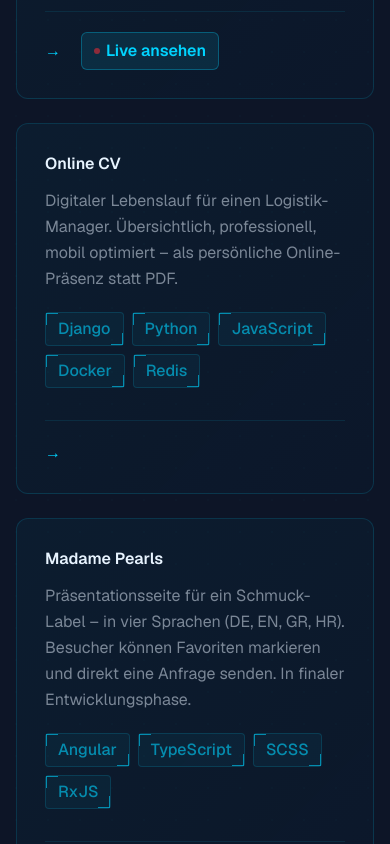
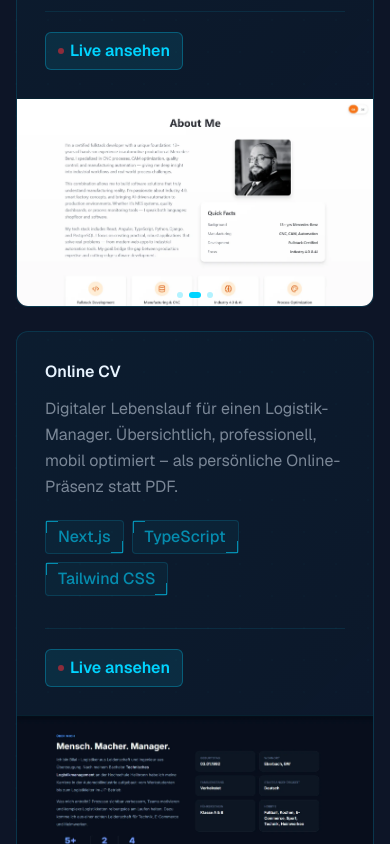
Before and after one commit to CenkKorkmaz92/korkmaz-it-solutions, a Next.js app: page / in a window 390 px wide. Shown: the part 5540-6384 px from the top of the page. Built offline with nearby package versions, Linux system fonts and the light colour scheme.

Commit message:
Rework projects section: add image slider and update preview paths

```diff
--- a/src/sections/ProjectsSection.tsx
+++ b/src/sections/ProjectsSection.tsx
@@ -1,26 +1,124 @@
 "use client";
 
+import Image from "next/image";
 import Link from "next/link";
+import { useState, useEffect } from "react";
 import Container from "@/components/layout/Container";
 import { useTranslation } from "@/hooks/useTranslation";
 import { useReveal } from "@/hooks/useReveal";
 
 /**
- * Static metadata for each project card — GitHub/live URLs and technology tags.
+ * Static metadata for each project card — GitHub/live URLs, technology tags, and preview images.
  * Order must match the `t.projects.items` array in translations.
+ * Place screenshots in /public/images/projects/ named e.g. portfolio-preview-1.webp
  */
 const projectsMeta = [
-  { tags: ["React", "TypeScript", "Vite", "Tailwind CSS", "shadcn/ui"], href: "https://github.com/CenkKorkmaz92/my_portfolio", liveHref: "https://korkmaz-it-solutions.com/projects/portfolio/", comingSoon: false },
-  { tags: ["Django", "Python", "JavaScript", "Docker", "Redis"], href: "https://github.com/CenkKorkmaz92/videoflix_DA", liveHref: null, comingSoon: false },
-  { tags: ["Angular", "TypeScript", "SCSS", "RxJS"], href: "https://github.com/CenkKorkmaz92/madame_pearls_2.0", liveHref: "https://korkmaz-it-solutions.com/projects/madame_pearls/", comingSoon: true },
-  { tags: ["React", "TypeScript", "Vite", "Tailwind CSS"], href: "https://github.com/CenkKorkmaz92/mr.ink_tatto_homepage", liveHref: "https://korkmaz-it-solutions.com/projects/mr_ink_tattoo/", comingSoon: false },
+  {
+    tags: ["React", "TypeScript", "Vite", "Tailwind CSS", "shadcn/ui"],
+    liveHref: "https://korkmaz-it-solutions.com/projects/portfolio/",
+    comingSoon: false,
+    previews: [
+      "/images/projects/portfolio-preview-1.webp",
+      "/images/projects/portfolio-preview-2.webp",
+      "/images/projects/portfolio-preview-3.webp",
+    ],
+  },
+  {
+    tags: ["Next.js", "TypeScript", "Tailwind CSS"],
+    liveHref: "https://korkmaz-it-solutions.com/projects/bilal-cevik/",
+    comingSoon: false,
+    previews: [
+      "/images/projects/cv-preview-1.webp",
+      "/images/projects/cv-preview-2.webp",
+      "/images/projects/cv-preview-3.webp",
+    ],
+  },
+  {
+    tags: ["Angular", "TypeScript", "SCSS", "RxJS"],
+    liveHref: "https://korkmaz-it-solutions.com/projects/madame_pearls/",
+    comingSoon: true,
+    previews: [
+      "/images/projects/madame-pearls-preview-1.webp",
+      "/images/projects/madame-pearls-preview-2.webp",
+      "/images/projects/madame-pearls-preview-3.webp",
+    ],
+  },
+  {
+    tags: ["React", "TypeScript", "Vite", "Tailwind CSS"],
+    liveHref: "https://korkmaz-it-solutions.com/projects/mr_ink_tattoo/",
+    comingSoon: false,
+    previews: [
+      "/images/projects/mr-ink-preview-1.webp",
+      "/images/projects/mr-ink-preview-2.webp",
+      "/images/projects/mr-ink-preview-3.webp",
+    ],
+  },
 ];
+
+const SLIDE_INTERVAL = 5000;
+
+function PreviewSlider({ previews, title }: { previews: string[]; title: string }) {
+  const [current, setCurrent] = useState(0);
+  const [prev, setPrev] = useState<number | null>(null);
+
+  useEffect(() => {
+    const id = setInterval(() => {
+      setCurrent((c) => {
+        setPrev(c);
+        return (c + 1) % previews.length;
+      });
+    }, SLIDE_INTERVAL);
+    return () => clearInterval(id);
+  }, [previews.length]);
+
+  const handleDot = (i: number) => {
+    setPrev(current);
+    setCurrent(i);
+  };
+
+  return (
+    <div className="relative w-full h-full">
+      {previews.map((src, i) => {
+        const isActive = i === current;
+        const isPrev = i === prev;
+        return (
+          <Image
+            key={src}
+            src={src}
+            alt={`${title} preview ${i + 1}`}
+            fill
+            sizes="(max-width: 1024px) 100vw, 320px"
+            className="object-cover object-top"
+            style={{
+              opacity: isActive ? 1 : 0,
+              zIndex: isActive ? 2 : isPrev ? 1 : 0,
+              transition: isActive ? "opacity 1000ms ease-in-out" : "opacity 1000ms ease-in-out",
+            }}
+          />
+        );
+      })}
+      {/* Dot indicators */}
+      <div className="absolute bottom-2 left-0 right-0 flex justify-center gap-1.5" style={{ zIndex: 3 }}>
+        {previews.map((_, i) => (
+          <button
+            key={i}
+            onClick={() => handleDot(i)}
+            aria-label={`Show preview ${i + 1}`}
+            className={`h-1.5 rounded-full transition-all duration-300 ${
+              i === current ? "bg-accent w-3" : "bg-accent/30 w-1.5"
+            }`}
+          />
+        ))}
+      </div>
+    </div>
+  );
+}
 
 /** Projects section — grid of project cards with tags, GitHub and live links. */
 export default function ProjectsSection() {
   const t = useTranslation();
   const headerRef = useReveal();
-  const gridRef = useReveal<HTMLUListElement>();
+  const gridRef = useReveal<HTMLUListElement>(0.04);
   return (
     <section id="projects" aria-label="Projects" className="relative bg-surface overflow-hidden fade-to-surface">
       <div className="absolute inset-0 cyber-grid opacity-20 pointer-events-none" />
@@ -39,15 +137,17 @@ export default function ProjectsSection() {
             </p>
           </div>
 
-          <ul ref={gridRef} className="reveal grid grid-cols-1 gap-6 md:grid-cols-2">
+          <ul ref={gridRef} className="reveal grid grid-cols-1 gap-6">
             {t.projects.items.map((project, i) => {
               const meta = projectsMeta[i];
               return (
                 <li
                   key={project.title}
-                  className="group/card cyber-card flex flex-col justify-between rounded-xl p-7 hover:-translate-y-1 transition-all duration-200 ease-out"
+                  className="group/card cyber-card flex flex-col lg:flex-row rounded-xl hover:-translate-y-1 transition-transform duration-200 ease-out"
                   style={{ "--delay": `${i * 100}ms` } as React.CSSProperties}
                 >
+                  {/* Content — left side */}
+                  <div className="flex-1 flex flex-col justify-between p-7">
                     <div>
                       <h3 className="text-base font-semibold text-secondary mb-3 link-underline w-fit group-hover/card:after:w-full">
                         {project.title}
@@ -74,17 +174,6 @@ export default function ProjectsSection() {
 
                     {/* Actions */}
                     <div className="mt-8 pt-5 border-t border-accent/10 flex items-center gap-5 flex-wrap">
-                    <Link
-                      href={meta.href}
-                      target="_blank"
-                      rel="noopener noreferrer"
-                      className="group inline-flex items-center gap-1.5 text-base font-semibold text-accent hover:text-accent/80 transition-colors"
-                      aria-label={`${t.projects.viewOnGitHub}: ${project.title}`}
-                    >
-                      {t.projects.viewOnGitHub}
-                      <span aria-hidden="true" className="inline-block transition-transform duration-150 group-hover:translate-x-1">&rarr;</span>
-                    </Link>
-
                       {meta.liveHref && (
                         <Link
                           href={meta.liveHref}
@@ -109,6 +198,12 @@ export default function ProjectsSection() {
                         </span>
                       )}
                     </div>
+                  </div>
+
+                  {/* Preview — right side */}
+                  <div className="relative lg:w-80 lg:shrink-0 h-52 lg:h-auto border-t lg:border-t-0 lg:border-l border-accent/10 overflow-hidden bg-primary">
+                    <PreviewSlider previews={meta.previews} title={project.title} />
+                  </div>
                 </li>
               );
             })}
```
Lines whose indentation alone changed are shown as unchanged.
